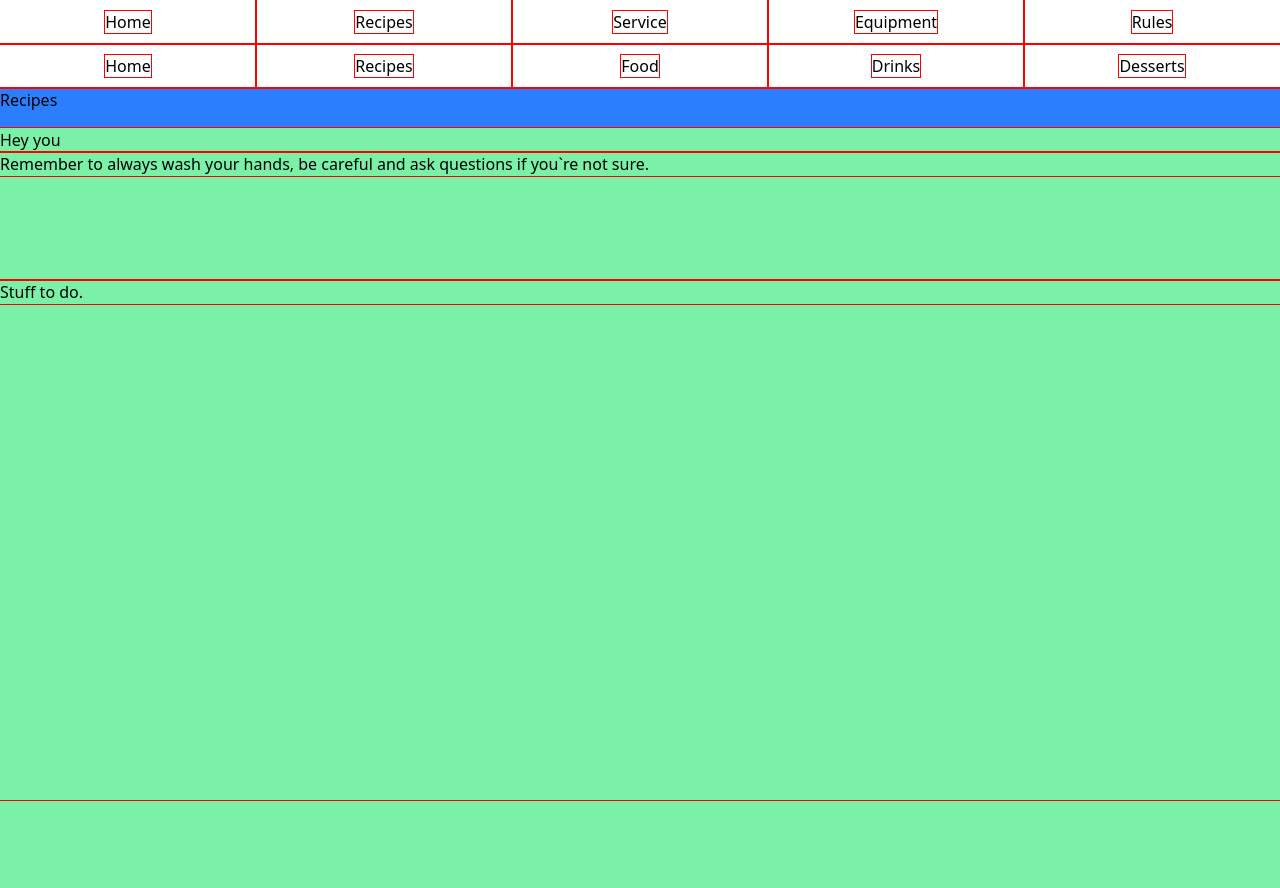
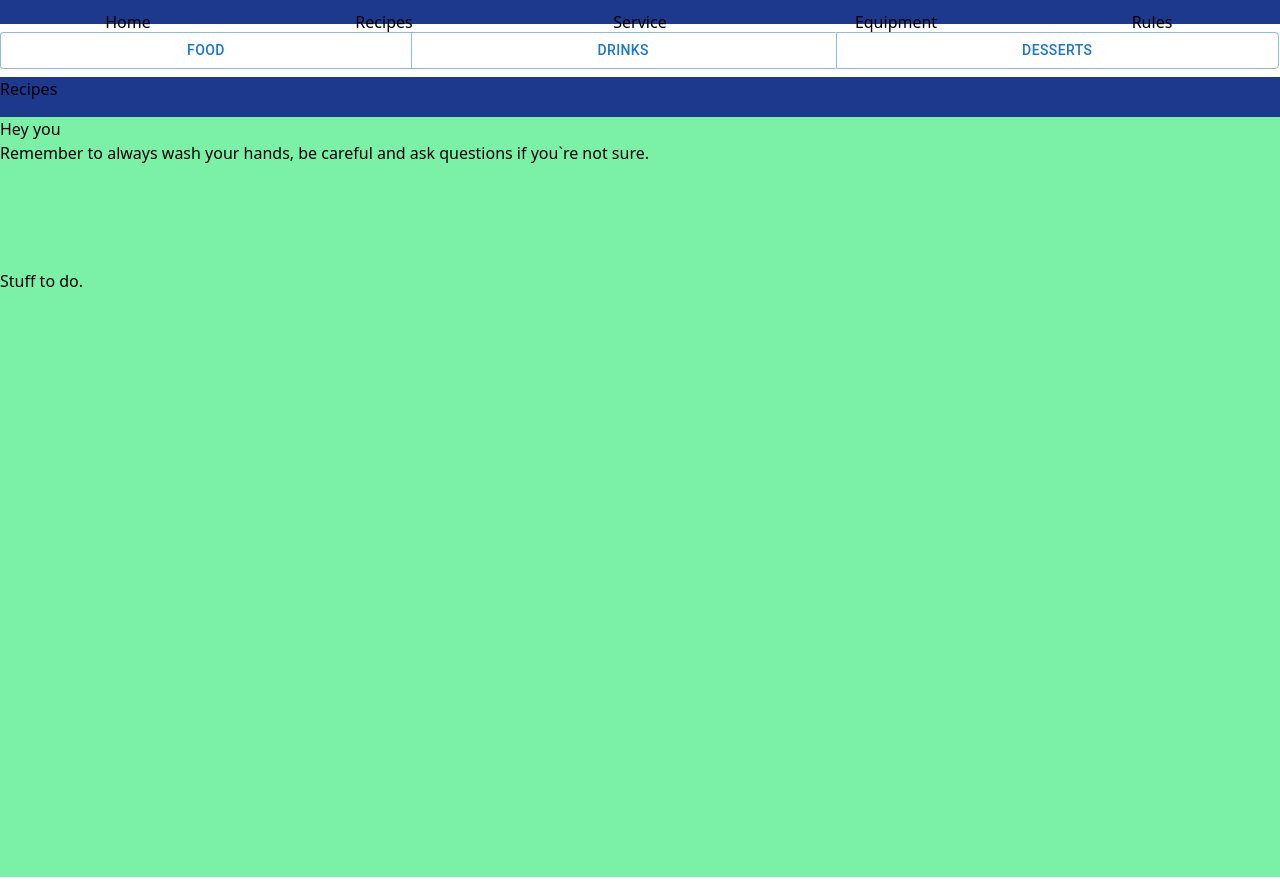
Before and after one commit to swirly-way/miniboss, a React (Vite) app in the folder frontend/: page /Recipes in a window 1280 px wide. Built offline with nearby package versions, Linux system fonts and the light colour scheme.

Commit message:
Not happy with how the page is looking like, I played around with a MUI component that groups buttons inside a box. Now RecipesLayout only displays the newly created VariantButtonService.jsx with the box replacing the navbar. The routing has been moved into the new component

```diff
--- a/frontend/src/pages/Food.jsx
+++ b/frontend/src/pages/Food.jsx
@@ -1,7 +1,10 @@
+import VariantButtonGroup from "./VariantButtonRecipes";
+
 const Food = () => {
   return (
     <div>
-      <h1 className="p-4 m-2 w-1/2">Food</h1>
+      Here you need to place another the last set of links to breakfast, lunch
+      and dinner
     </div>
   );
 };
--- a/frontend/src/pages/Layout.jsx
+++ b/frontend/src/pages/Layout.jsx
@@ -3,7 +3,7 @@ import { Outlet, Link } from "react-router-dom";
 const Layout = () => {
   return (
     <>
-      <nav className="topNavBar">
+      <nav className="topNavBar h-[3%] bg-blue-900">
         <ul>
           <li>
             <Link to="/">Home</Link>
--- a/frontend/src/pages/Recipes.jsx
+++ b/frontend/src/pages/Recipes.jsx
@@ -1,7 +1,9 @@
+import VariantButtonGroup from "./VariantButtonRecipes";
+
 const Recipes = () => {
   return (
     <div className="recipes-container p-4 m-2 w-1/2">
-      <h1 className="header h-[5%] bg-blue-500">Recipes</h1>
+      <h1 className="header h-[5%] bg-blue-900">Recipes</h1>
       <div className="home-content h-[95%] bg-green-300">
         <div className="info-content h-[20%]">
           <h1>Hey you</h1>
--- a/frontend/src/pages/RecipesLayout.jsx
+++ b/frontend/src/pages/RecipesLayout.jsx
@@ -1,27 +1,10 @@
-import { Outlet, Link } from "react-router-dom";
+import { Outlet } from "react-router-dom";
+import VariantButtonRecipes from "./VariantButtonRecipes";
 
 const RecipesLayout = () => {
   return (
     <>
-      <nav className="topNavBar">
-        <ul>
-          <li>
-            <Link to="/">Home</Link>
-          </li>
-          <li>
-            <Link to="/Recipes">Recipes</Link>
-          </li>
-          <li>
-            <Link to="/Recipes/Food">Food</Link>
-          </li>
-          <li>
-            <Link to="/Recipes/Drinks">Drinks</Link>
-          </li>
-          <li>
-            <Link to="/Recipes/Desserts">Desserts</Link>
-          </li>
-        </ul>
-      </nav>
+      <VariantButtonRecipes />
 
       <Outlet />
     </>
--- /dev/null
+++ b/frontend/src/pages/VariantButtonRecipes.jsx
@@ -0,0 +1,38 @@
+import Button from "@mui/material/Button";
+import ButtonGroup from "@mui/material/ButtonGroup";
+import Box from "@mui/material/Box";
+import { Link } from "react-router-dom";
+
+export default function VariantButtonRecipes() {
+  return (
+    <Box
+      sx={{
+        display: "flex",
+        flexDirection: "column",
+        alignItems: "center",
+        width: "100%",
+        "& > *": {
+          m: 1,
+        },
+      }}
+    >
+      <ButtonGroup variant="outlined" aria-label="Basic button group" fullWidth>
+        <Box sx={{ flexGrow: 1 }}>
+          <Link to="/Recipes/Food" style={{ width: "100%" }}>
+            <Button fullWidth>Food</Button>
+          </Link>
+        </Box>
+        <Box sx={{ flexGrow: 1 }}>
+          <Link to="/Recipes/Drinks" style={{ width: "100%" }}>
+            <Button fullWidth>Drinks</Button>
+          </Link>
+        </Box>
+        <Box sx={{ flexGrow: 1 }}>
+          <Link to="/Recipes/Desserts" style={{ width: "100%" }}>
+            <Button fullWidth>Desserts</Button>
+          </Link>
+        </Box>
+      </ButtonGroup>
+    </Box>
+  );
+}
--- a/frontend/styles.css
+++ b/frontend/styles.css
@@ -1,8 +1,8 @@
 @import "tailwindcss";
 
-* {
+/* * {
   outline: 1px solid red;
-}
+} */
 
 html,
 body {
```
